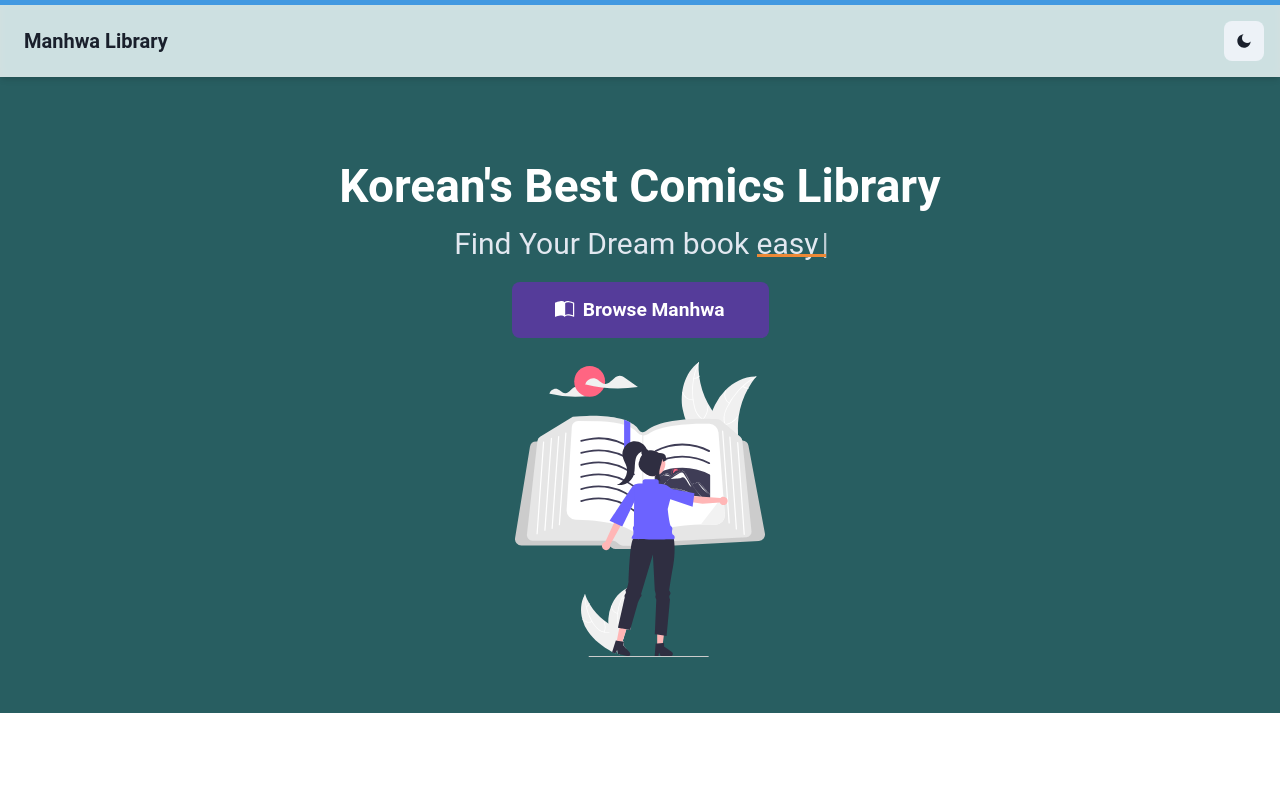
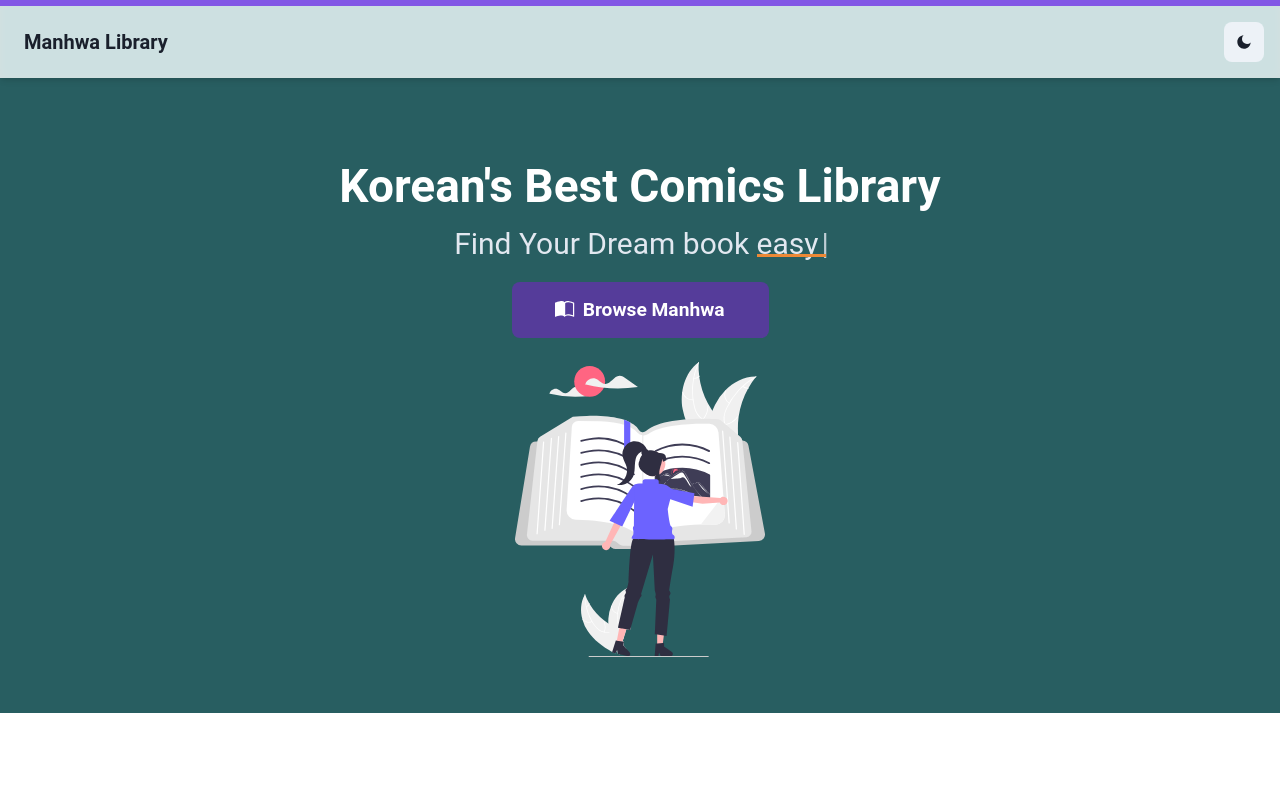
Before and after one commit to fa-animation/manhwa-library, a Next.js app: page / in a window 1280 px wide. Shown: the top 800 px of the page. Built offline with nearby package versions, Linux system fonts and the light colour scheme.

Commit message:
style: update color

```diff
--- a/src/layout/header/index.tsx
+++ b/src/layout/header/index.tsx
@@ -16,7 +16,7 @@ type HeaderProps = {
 
 const Header = ({ children }: HeaderProps) => (
   <chakra.header
-    borderTop="5px solid #4299e1"
+    borderTop="6px solid rgb(130, 87, 229)"
     shadow="md"
     transition="all 0.5s ease-in-out"
     pos="fixed"
```
